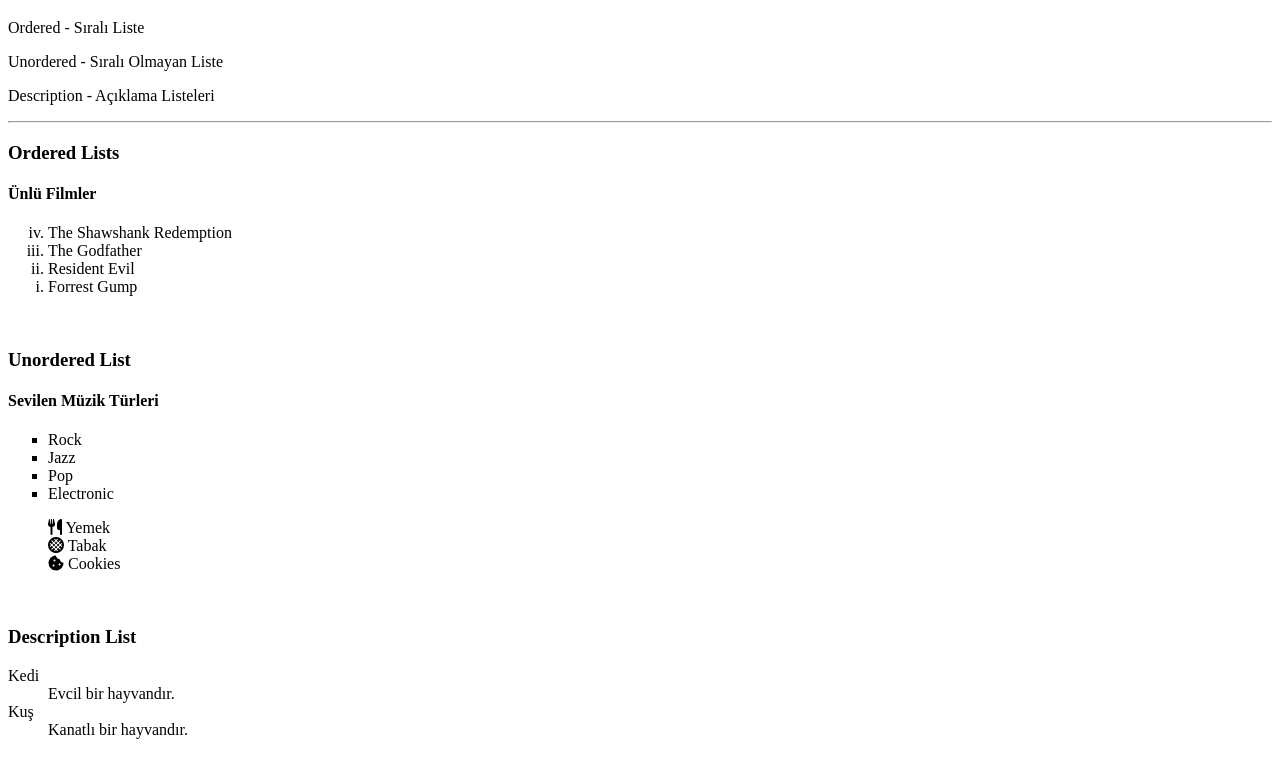
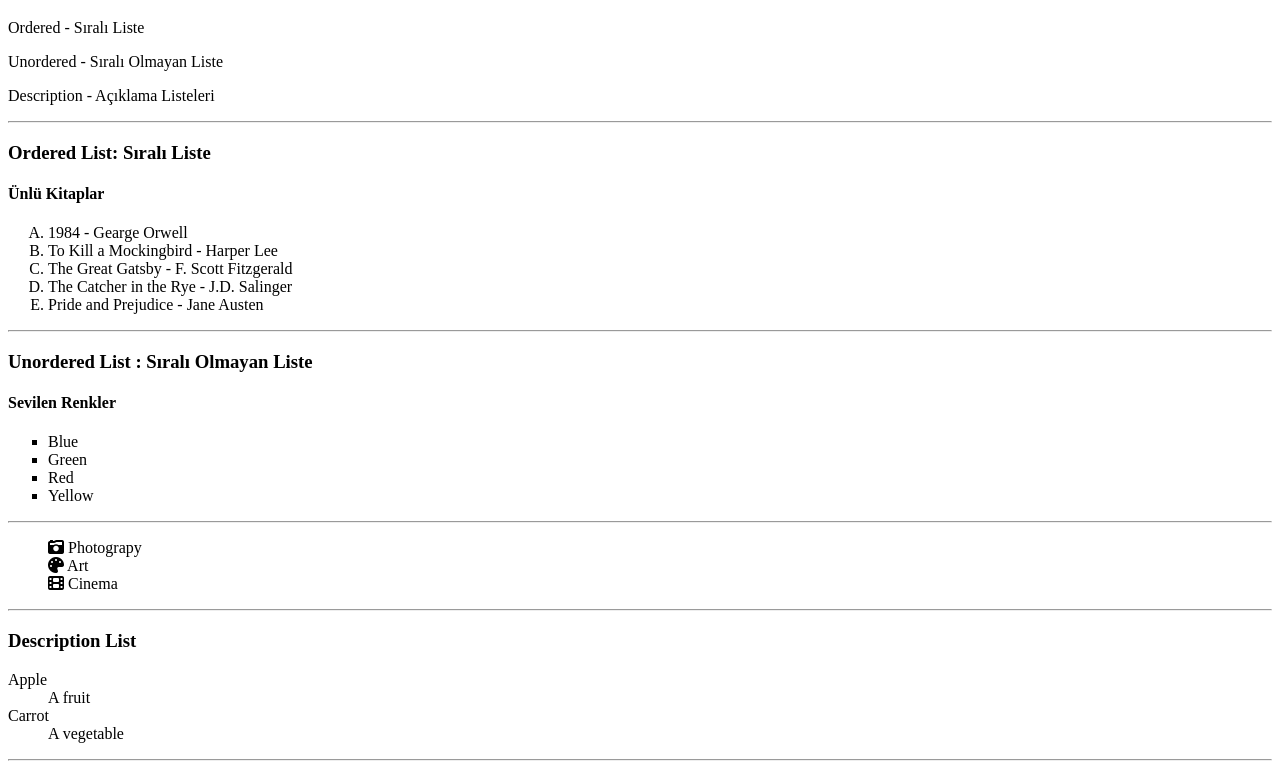
Before and after one commit to fatihua/Inclass---Homework-Projects, a plain HTML site: page HTML assignments - 27.03.2024/2. Lists-HW.html in a window 1280 px wide. Shown: the part 61-830 px from the top of the page. Drawn offline with Linux system fonts and the light colour scheme.

Commit message:
SON - 27.03.2024

```diff
--- a/HTML assignments - 27.03.2024/2. Lists-HW.html
+++ b/HTML assignments - 27.03.2024/2. Lists-HW.html
@@ -12,39 +12,44 @@
     <p>Unordered - Sıralı Olmayan Liste</p>
     <p>Description - Açıklama Listeleri</p>
     <hr>
-    <h3>Ordered Lists</h3>
+    <h3>Ordered List: Sıralı Liste</h3>
     <!-- Varsayılan olarak rakamlar ile oluşturulur -->
-    <h4>Ünlü Filmler</h4>
-    <ol start="4" reversed type="i">
-        <li>The Shawshank Redemption</li>
-        <li>The Godfather</li>
-        <li>Resident Evil</li>
-        <li>Forrest Gump</li>
+    <h4>Ünlü Kitaplar</h4>
+    <!-- reversed attribute'u ters çevirir -->
+    <ol start="A" type="A">
+        <li>1984 - Gearge Orwell</li>
+        <li>To Kill a Mockingbird - Harper Lee</li>
+        <li>The Great Gatsby - F. Scott Fitzgerald</li>
+        <li>The Catcher in the Rye - J.D. Salinger</li>
+        <li>Pride and Prejudice - Jane Austen</li>
     </ol>
-    <br>
-    <h3>Unordered List</h3>
+    <hr>
+
+    <h3>Unordered List : Sıralı Olmayan Liste</h3>
     <!-- Emmet Abbreviation -->
-    <h4>Sevilen Müzik Türleri</h4>
+    <h4>Sevilen Renkler</h4>
     <!-- Varsayılan değeri disc -->
     <ul type="square">
-        <li>Rock</li>
-        <li>Jazz</li>
-        <li>Pop</li>
-        <li>Electronic</li>
+        <li>Blue</li>
+        <li>Green</li>
+        <li>Red</li>
+        <li>Yellow</li>
     </ul>
+    <hr>
     <ul type="none">
         <!-- işaretleri madde işaretleri olarak kullanabiliyoruz bu şekilde -->
-        <li><i class="fa-solid fa-utensils"></i> Yemek</li>
-        <li><i class="fa-solid fa-stroopwafel"></i> Tabak</i></li>
-        <li><i class="fa-solid fa-cookie-bite"></i> Cookies</i></i></li>
+        <li><i class="fa-solid fa-camera-retro"></i></i> Photograpy</li>
+        <li><i class="fa-solid fa-palette"></i> Art</i></li>
+        <li><i class="fa-solid fa-film"></i> Cinema</i></i></li>
     </ul>
-    <br>
+    <hr>
     <h3>Description List</h3>
     <dl>
-        <dt>Kedi</dt>
-        <dd>Evcil bir hayvandır.</dd>
-        <dt>Kuş</dt>
-        <dd>Kanatlı bir hayvandır.</dd>
+        <dt>Apple</dt>
+        <dd>A fruit</dd>
+        <dt>Carrot</dt>
+        <dd>A vegetable</dd>
     </dl>
+    <hr>
 </body>
 </html>
```
Also changed, not shown: HTML assignments - 27.03.2024/3. Table Project.html (added, +75 -0 lines).
